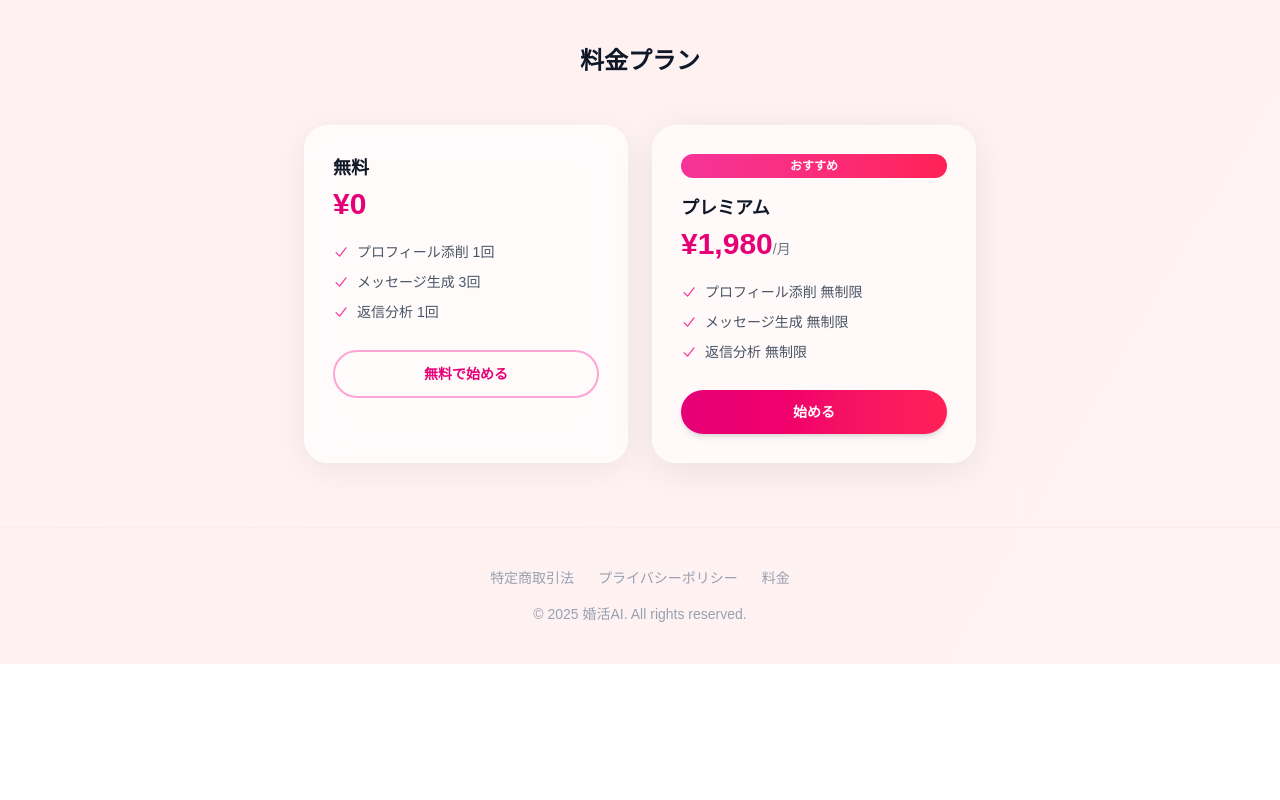
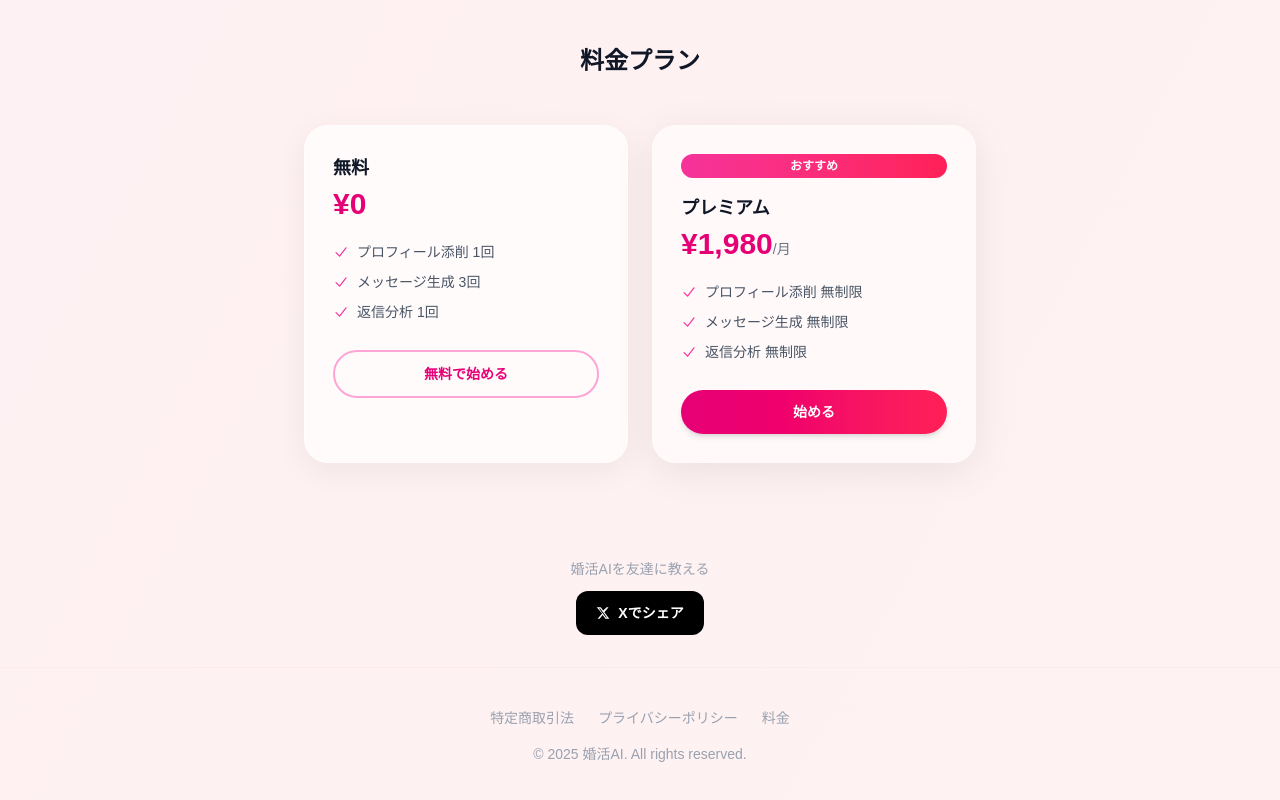
Before and after one commit to pokkori/konkatsu-ai, a Next.js app: page / in a window 1280 px wide. Shown: the part 1577-2377 px from the top of the page. Before the commit the page ends 2241 px from the top, so only its background shows below. Built offline with nearby package versions, Linux system fonts and the light colour scheme.

Commit message:
feat: LPにXシェアボタン追加（シェア3→6点目標）

```diff
--- a/src/app/page.tsx
+++ b/src/app/page.tsx
@@ -267,6 +267,21 @@ export default function Home() {
         </div>
       </section>
 
+      {/* Xシェアセクション */}
+      <section className="py-8 text-center">
+        <p className="text-sm text-gray-400 mb-3">婚活AIを友達に教える</p>
+        <a
+          href={`https://twitter.com/intent/tweet?text=${encodeURIComponent('婚活AIでプロフィール添削・メッセージ改善・相性診断を試してみました！AIが婚活をサポートしてくれて便利 #婚活AI #婚活 #マッチングアプリ https://konkatsu-ai.vercel.app')}`}
+          target="_blank"
+          rel="noopener noreferrer"
+          aria-label="婚活AIをXでシェアする"
+          className="inline-flex items-center gap-2 bg-black hover:bg-gray-900 text-white px-5 py-3 rounded-xl text-sm font-semibold transition-colors"
+        >
+          <svg width="14" height="14" viewBox="0 0 24 24" fill="currentColor" aria-hidden="true"><path d="M18.244 2.25h3.308l-7.227 8.26 8.502 11.24H16.17l-4.714-6.231-5.401 6.231H2.744l7.737-8.835L1.254 2.25H8.08l4.253 5.622zm-1.161 17.52h1.833L7.084 4.126H5.117z"/></svg>
+          Xでシェア
+        </a>
+      </section>
+
       {/* フッター */}
       <footer className="text-center py-10 text-sm text-gray-400 border-t border-pink-100/60">
         <nav aria-label="フッターナビゲーション" className="flex justify-center gap-6 mb-4">
```
